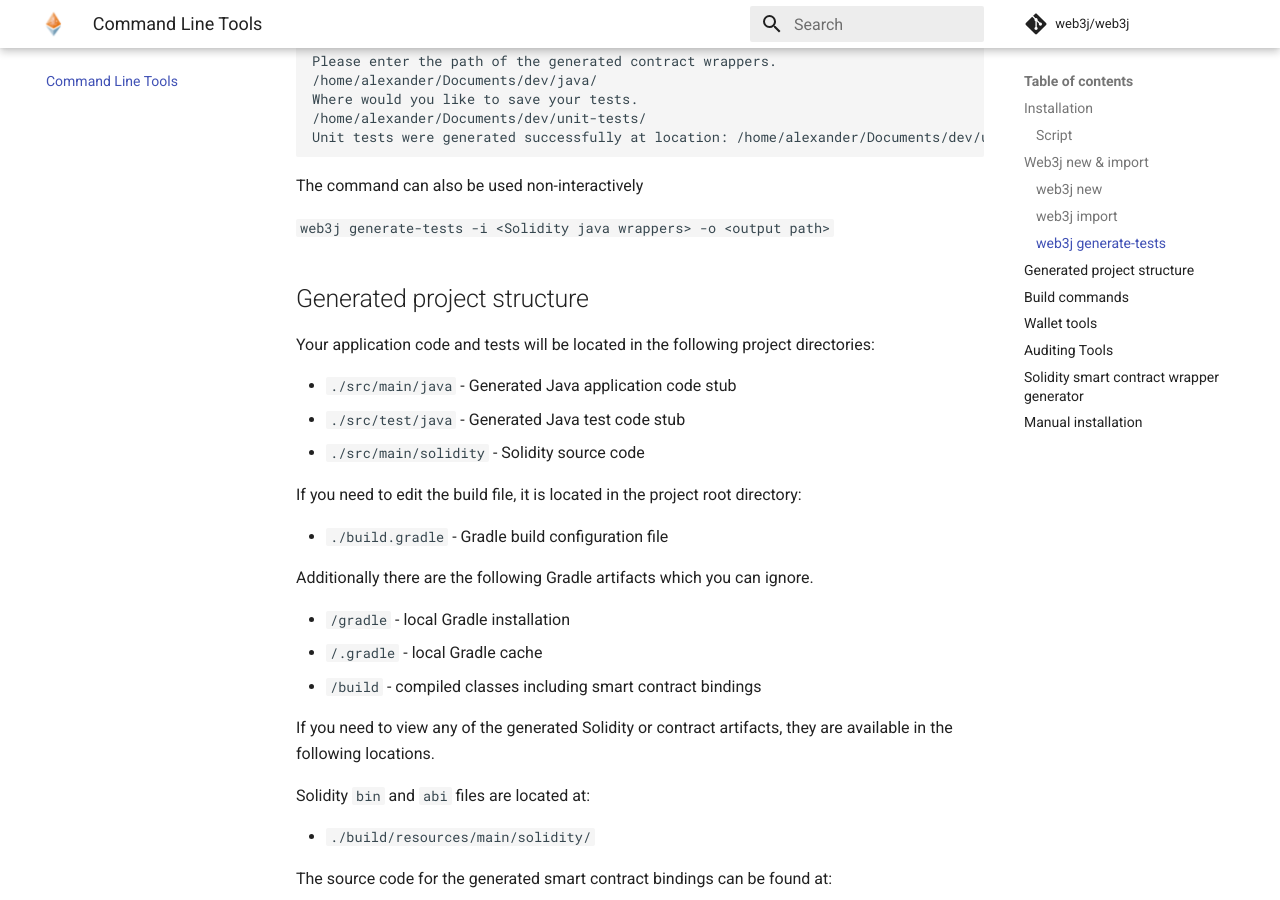
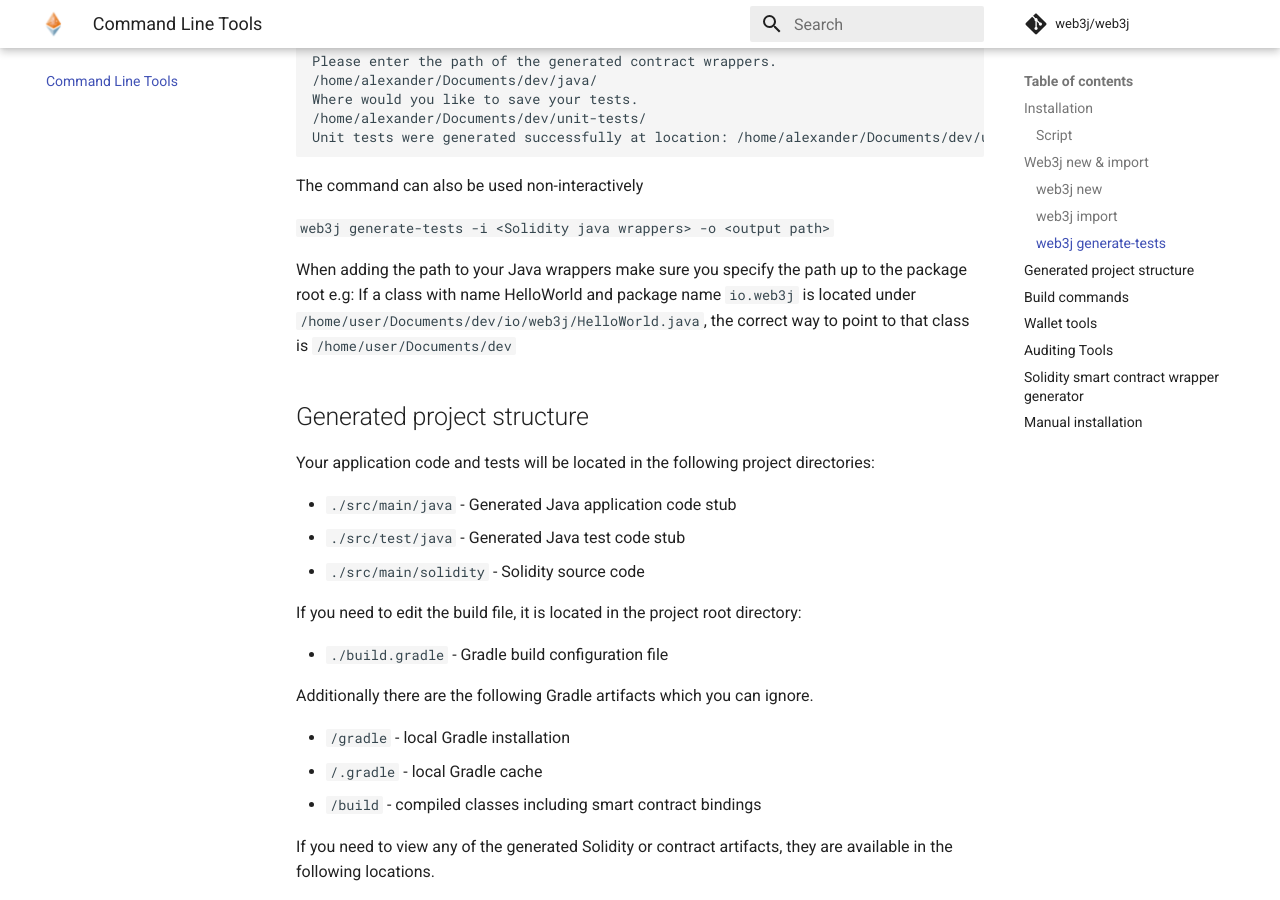
Before and after one commit to hyperledger/web3j-docs, an MkDocs documentation site: the page built from docs/command_line_tools.md, in a window 1280 px wide and 900 px high, scrolled down 4051 px. Built offline with MkDocs 1.6.1 and Material for MkDocs 9.7.7, drawn with Linux system fonts in a browser that asks for light colours; comment, search, counter and statistics services are not loaded.

Commit message:
Updated docs

````diff
--- a/docs/command_line_tools.md
+++ b/docs/command_line_tools.md
@@ -199,6 +199,9 @@ The command can also be used non-interactively
 
 ```web3j generate-tests -i <Solidity java wrappers> -o <output path>```
 
+When adding the path to your Java wrappers make sure you specify the path up to the package root e.g:
+If a class with name HelloWorld and package name `io.web3j` is located under `/home/user/Documents/dev/io/web3j/HelloWorld.java`, the correct way to point to that class is `/home/user/Documents/dev`
+
 Generated project structure
 ---------------------------
 
````
